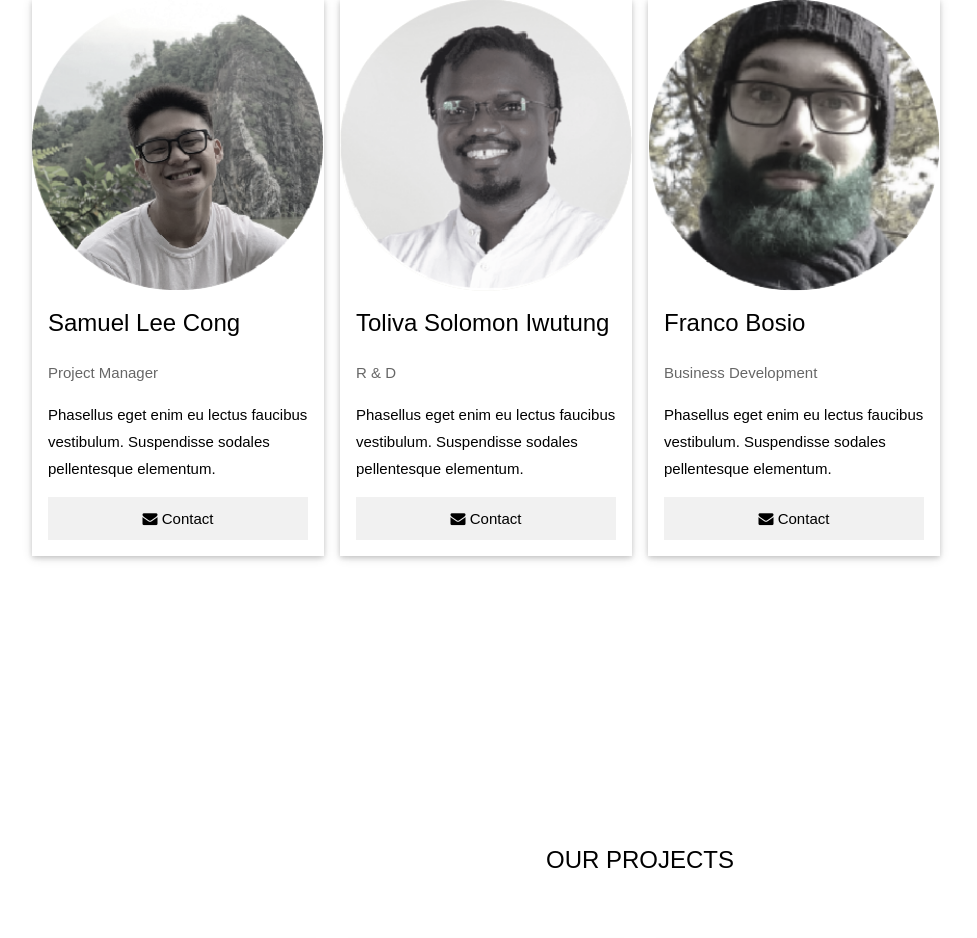
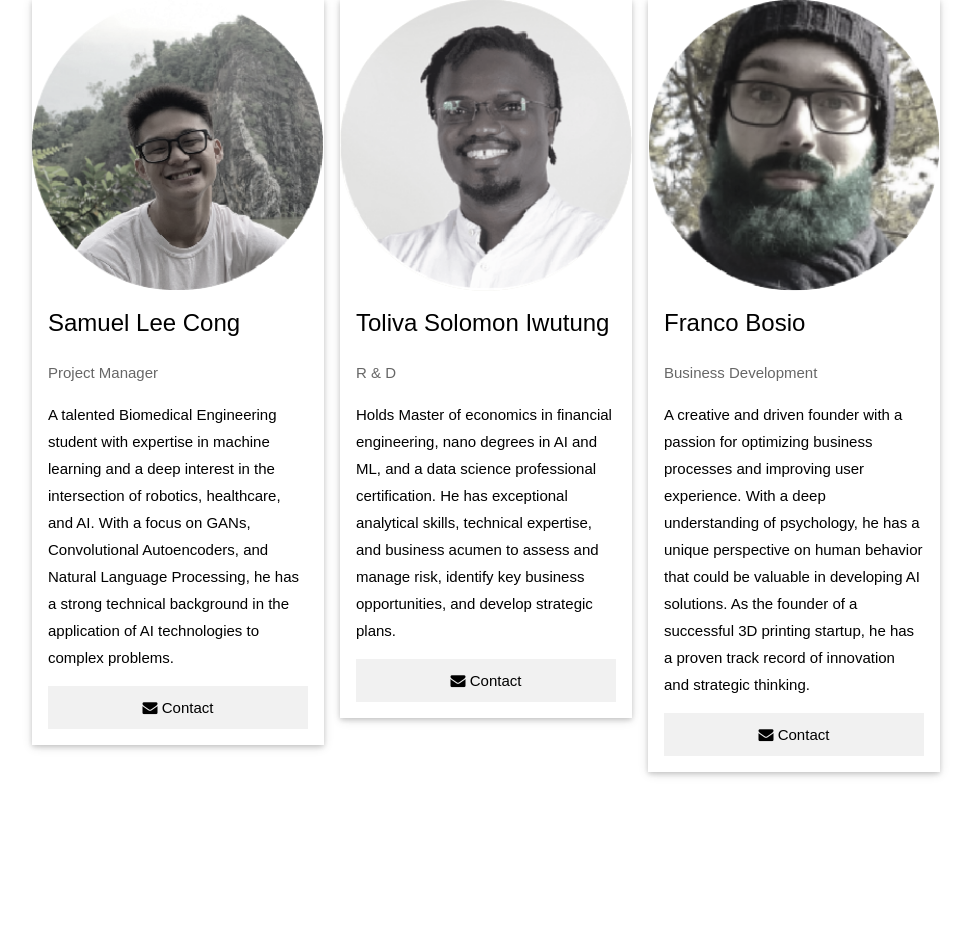
Before and after one commit to salmonswan/nzela_web_1.0, a Flask app: page / in a window 1280 px wide. Shown: the part 2420-3358 px from the top of the page, without its empty margins (0-977 px from the left). Run offline with Flask 3, Linux system fonts and the light colour scheme; some web fonts are replaced.

Commit message:
update team

```diff
--- a/templates/index.html
+++ b/templates/index.html
@@ -228,8 +228,12 @@
               <h3>Samuel Lee Cong</h3>
               <p class="w3-opacity">Project Manager</p>
               <p>
-                Phasellus eget enim eu lectus faucibus vestibulum. Suspendisse
-                sodales pellentesque elementum.
+                A talented Biomedical Engineering student with expertise in
+                machine learning and a deep interest in the intersection of
+                robotics, healthcare, and AI. With a focus on GANs,
+                Convolutional Autoencoders, and Natural Language Processing, he
+                has a strong technical background in the application of AI
+                technologies to complex problems.
               </p>
               <p>
                 <button class="w3-button w3-light-grey w3-block">
@@ -250,8 +254,11 @@
               <h3>Toliva Solomon Iwutung</h3>
               <p class="w3-opacity">R & D</p>
               <p>
-                Phasellus eget enim eu lectus faucibus vestibulum. Suspendisse
-                sodales pellentesque elementum.
+                Holds Master of economics in financial engineering, nano degrees
+                in AI and ML, and a data science professional certification. He
+                has exceptional analytical skills, technical expertise, and
+                business acumen to assess and manage risk, identify key business
+                opportunities, and develop strategic plans.
               </p>
               <p>
                 <button class="w3-button w3-light-grey w3-block">
@@ -272,8 +279,13 @@
               <h3>Franco Bosio</h3>
               <p class="w3-opacity">Business Development</p>
               <p>
-                Phasellus eget enim eu lectus faucibus vestibulum. Suspendisse
-                sodales pellentesque elementum.
+                A creative and driven founder with a passion for optimizing
+                business processes and improving user experience. With a deep
+                understanding of psychology, he has a unique perspective on
+                human behavior that could be valuable in developing AI
+                solutions. As the founder of a successful 3D printing startup,
+                he has a proven track record of innovation and strategic
+                thinking.
               </p>
               <p>
                 <button class="w3-button w3-light-grey w3-block">
```
